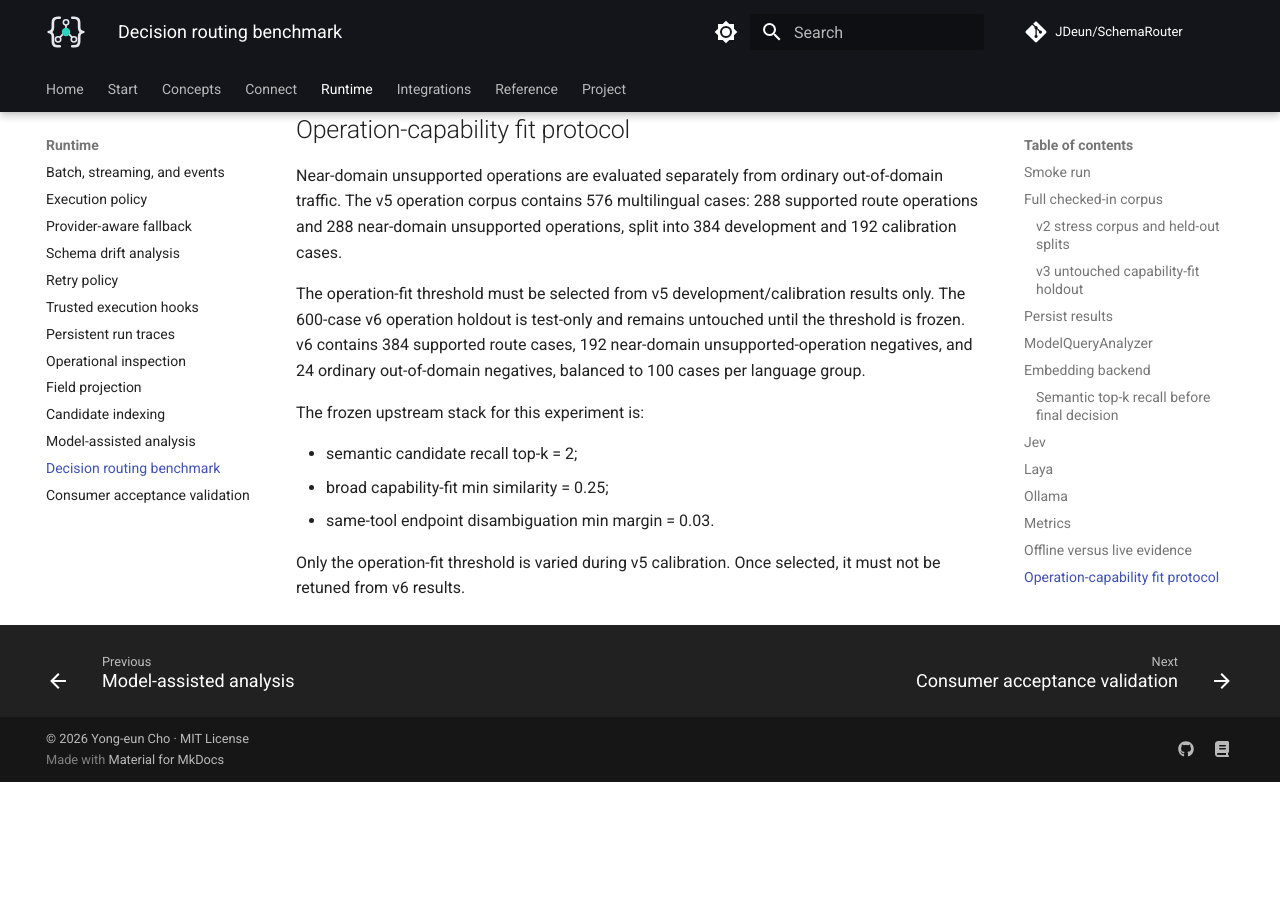
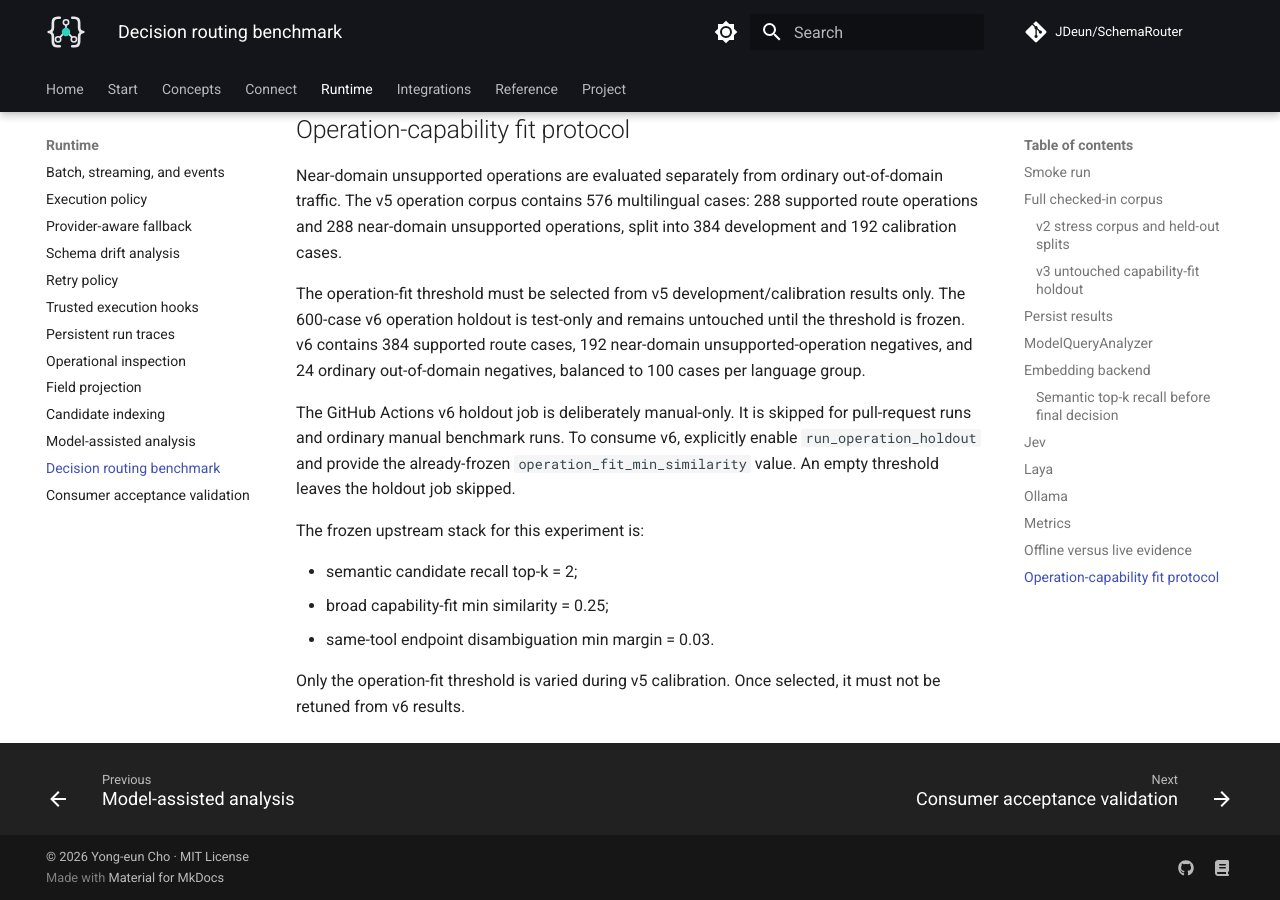
Before and after one commit to JDeun/SchemaRouter, an MkDocs documentation site: the page built from docs/guides/decision-benchmark.md, in a window 1280 px wide and 900 px high, scrolled down 8405 px. Built offline with MkDocs 1.6.1 and Material for MkDocs 9.7.7, drawn with Linux system fonts in a browser that asks for light colours; comment, search, counter and statistics services are not loaded; before the commit the page ends 9187 px from its top, so only the background shows below that.

Commit message:
docs: document holdout execution guard

```diff
--- a/docs/guides/decision-benchmark.md
+++ b/docs/guides/decision-benchmark.md
@@ -355,6 +355,8 @@ The operation-fit threshold must be selected from v5 development/calibration res
 v6 contains 384 supported route cases, 192 near-domain unsupported-operation negatives, and 24
 ordinary out-of-domain negatives, balanced to 100 cases per language group.
 
+The GitHub Actions v6 holdout job is deliberately manual-only. It is skipped for pull-request runs and ordinary manual benchmark runs. To consume v6, explicitly enable `run_operation_holdout` and provide the already-frozen `operation_fit_min_similarity` value. An empty threshold leaves the holdout job skipped.
+
 The frozen upstream stack for this experiment is:
 
 - semantic candidate recall top-k = 2;
```
